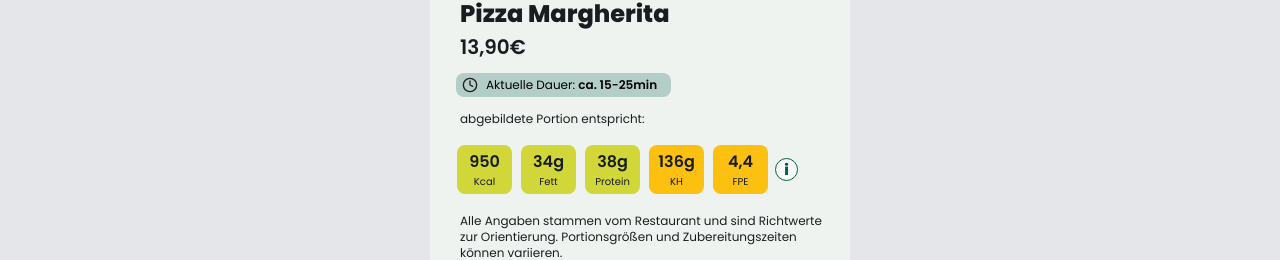
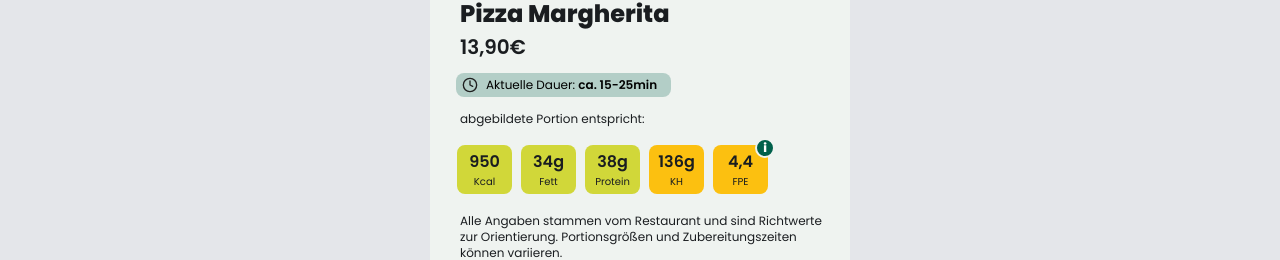
Before and after one commit to makroklar/makroklar, a Next.js app: page /guest/components in a window 1280 px wide. Shown: the part 1620-1880 px from the top of the page. Built offline with nearby package versions, Linux system fonts and the light colour scheme.

Commit message:
Detailansicht: FPE-Kachel öffnet den Spritz-Hinweis, Info-Badge an der Ecke #13

```diff
--- a/src/areas/guest/components/dish-detail/DishInfo.module.css
+++ b/src/areas/guest/components/dish-detail/DishInfo.module.css
@@ -53,18 +53,11 @@
   line-height: 17px;
 }
 
-/* Kacheln 55 × 49 mit 9 px Abstand, das „i“ 7 px daneben */
-.nutrientRow {
-  display: flex;
-  align-items: center;
-  gap: 7px;
-  margin: 18px 0 0 -3px;
-}
-
+/* Kacheln 55 × 49 mit 9 px Abstand */
 .nutrients {
   display: flex;
   gap: 9px;
-  margin: 0;
+  margin: 18px 0 0 -3px;
   padding: 0;
   list-style: none;
 }
@@ -98,28 +91,37 @@
   line-height: var(--line-height-normal);
 }
 
-.infoButton {
-  display: flex;
-  flex-shrink: 0;
-  align-items: center;
-  justify-content: center;
-  width: 23px;
-  height: 23px;
-  padding: 0;
+/* FPE-Kachel als Button: sieht aus wie die KH-Kachel, die ganze Kachel öffnet den Hinweis fürs Spritzen */
+.fpeButton {
+  position: relative;
   font-family: inherit;
-  font-size: 15px;
-  font-weight: var(--font-weight-extrabold);
-  line-height: 1;
-  color: var(--color-primary);
-  background: var(--color-surface);
-  border: 1px solid var(--color-primary);
-  border-radius: 50%;
+  color: inherit;
+  border: 0;
   cursor: pointer;
 }
 
-.infoButton:focus-visible {
+.fpeButton:focus-visible {
   outline: 2px solid var(--color-primary);
   outline-offset: 2px;
+}
+
+/* „i“ hängt über der rechten oberen Ecke, der Ring in Hintergrundfarbe trennt es von der Kachel */
+.infoBadge {
+  position: absolute;
+  top: -7px;
+  right: -7px;
+  display: flex;
+  align-items: center;
+  justify-content: center;
+  width: 20px;
+  height: 20px;
+  font-size: 12px;
+  font-weight: var(--font-weight-extrabold);
+  line-height: 1;
+  color: var(--color-background);
+  background: var(--color-primary);
+  border: 2px solid var(--color-primary-light);
+  border-radius: 50%;
 }
 
 /* 12 px statt 10 px aus Figma, wie der gleiche Hinweis im Kopfbereich der Speisekarte */
--- a/src/areas/guest/components/dish-detail/DishInfo.tsx
+++ b/src/areas/guest/components/dish-detail/DishInfo.tsx
@@ -36,7 +36,6 @@ export function DishInfo({ name, price, duration, kcal, fat, protein, carbs, fpe
     { value: fat, unit: 'g', label: 'Fett' },
     { value: protein, unit: 'g', label: 'Protein' },
     { value: carbs, unit: 'g', label: 'KH', highlight: true },
-    { value: fpeFormat.format(fpe), unit: '', label: 'FPE', highlight: true },
   ];
 
   return (
@@ -56,7 +55,6 @@ export function DishInfo({ name, price, duration, kcal, fat, protein, carbs, fpe
       </p>
 
       <p className={styles.portionLabel}>abgebildete Portion entspricht:</p>
-      <div className={styles.nutrientRow}>
       <ul className={styles.nutrients} aria-label="Nährwerte">
         {nutrients.map(({ value, unit, label, highlight }) => (
           <li key={label} className={`${styles.tile} ${highlight ? styles.tileHighlight : ''}`}>
@@ -67,16 +65,22 @@ export function DishInfo({ name, price, duration, kcal, fat, protein, carbs, fpe
             <span className={styles.tileLabel}>{label}</span>
           </li>
         ))}
-        </ul>
+        {/* FPE-Kachel und „i“ in einem: die ganze Kachel öffnet den Hinweis fürs Spritzen */}
+        <li>
           <button
             type="button"
-          className={styles.infoButton}
+            className={`${styles.tile} ${styles.tileHighlight} ${styles.fpeButton}`}
             onClick={() => setHintOpen(true)}
-          aria-label="Hinweis fürs Spritzen anzeigen"
+            aria-label={`${fpeFormat.format(fpe)} FPE – Hinweis fürs Spritzen anzeigen`}
           >
+            <span className={styles.tileValue}>{fpeFormat.format(fpe)}</span>
+            <span className={styles.tileLabel}>FPE</span>
+            <span className={styles.infoBadge} aria-hidden="true">
               i
+            </span>
           </button>
-      </div>
+        </li>
+      </ul>
 
       <p className={styles.notice}>
         Alle Angaben stammen vom Restaurant und sind Richtwerte zur Orientierung. Portionsgrößen und Zubereitungszeiten können variieren.
```
Lines whose indentation alone changed are shown as unchanged.
